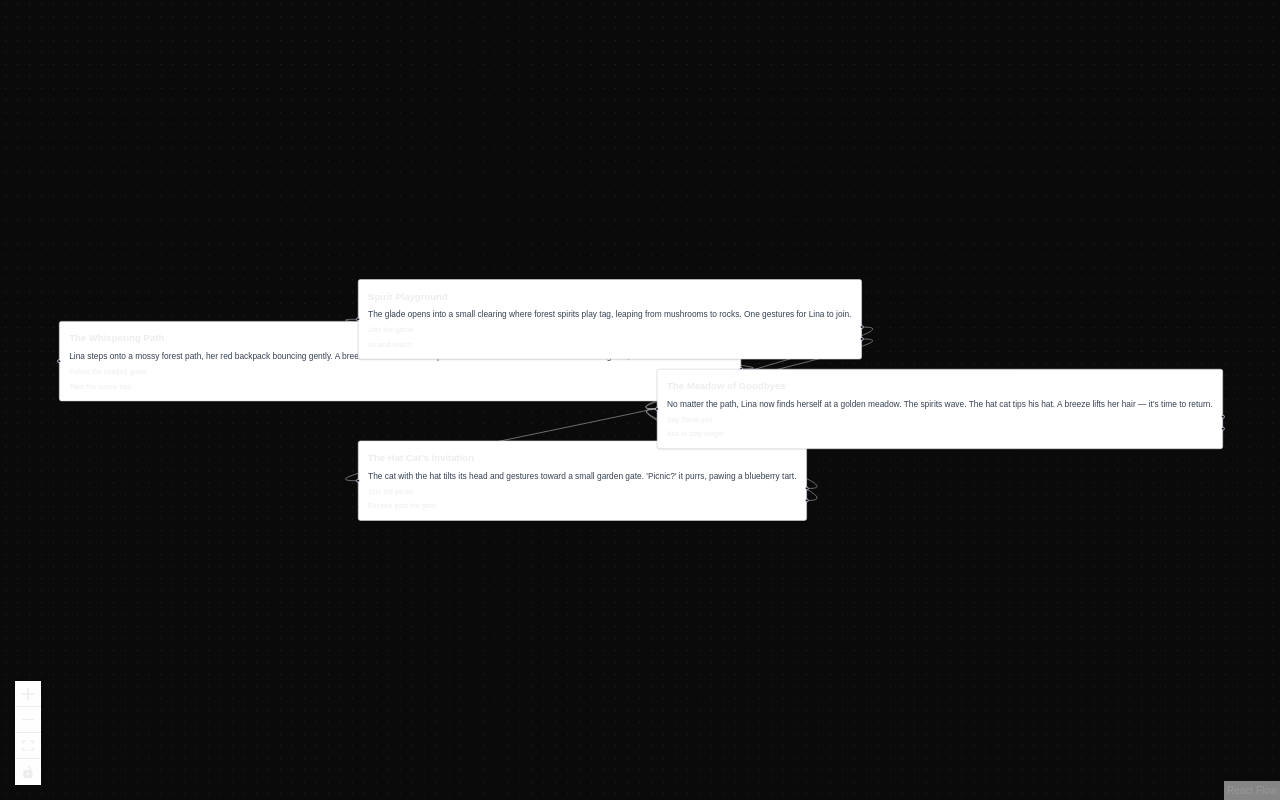
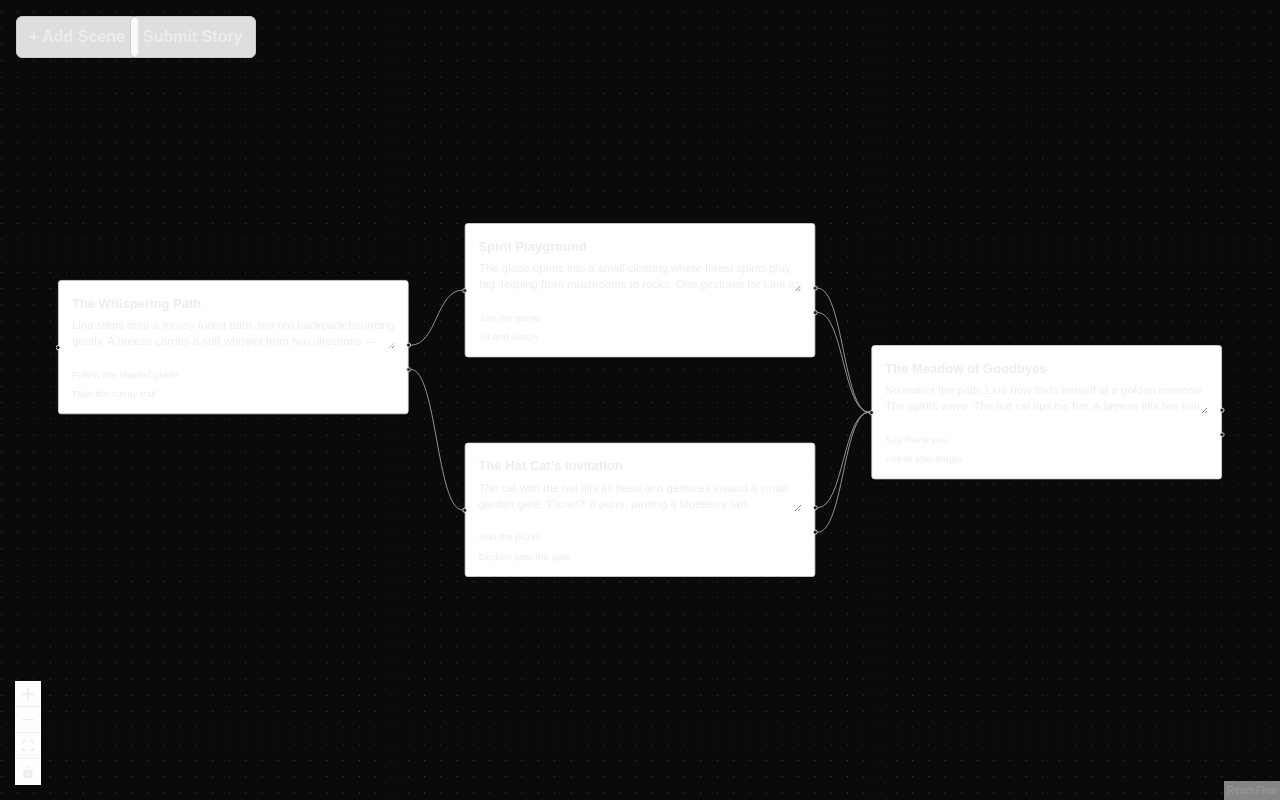
Before and after one commit to quanphan2906/tell-lore, a Next.js app: page /canvas in a window 1280 px wide. Built offline with nearby package versions, Linux system fonts and the light colour scheme.

Commit message:
Add and edit nodes in story canvas

```diff
--- /dev/null
+++ b/src/assets/story2.json
@@ -0,0 +1,58 @@
+{
+	"scene1": {
+		"title": "The Whispering Path",
+		"scenario": "Lina steps onto a mossy forest path, her red backpack bouncing gently. A breeze carries a soft whisper from two directions — one from a shaded glade, the other from a sunlit trail.",
+		"choices": [
+			{
+				"text": "Follow the shaded glade",
+				"id": "choice-0"
+			},
+			{
+				"text": "Take the sunny trail",
+				"id": "choice-1"
+			}
+		]
+	},
+	"scene2": {
+		"title": "Spirit Playground",
+		"scenario": "The glade opens into a small clearing where forest spirits play tag, leaping from mushrooms to rocks. One gestures for Lina to join.",
+		"choices": [
+			{
+				"text": "Join the game RIGHT NOWWWW",
+				"id": "choice-0"
+			},
+			{
+				"text": "Sit and watch",
+				"id": "choice-1"
+			}
+		]
+	},
+	"scene3": {
+		"title": "The Hat Cat’s Invitation",
+		"scenario": "The cat with the hat tilts its head and gestures toward a small garden gate. 'Picnic?' it purrs, pawing a blueberry tart.",
+		"choices": [
+			{
+				"text": "Join the picnic",
+				"id": "choice-0"
+			},
+			{
+				"text": "Explore past the gate",
+				"id": "choice-1"
+			}
+		]
+	},
+	"scene4": {
+		"title": "The Meadow of Goodbyes",
+		"scenario": "No matter the path, Lina now finds herself flying in the sky and be happy.",
+		"choices": [
+			{
+				"text": "Say thank you",
+				"id": "choice-0"
+			},
+			{
+				"text": "Ask to stay longer",
+				"id": "choice-1"
+			}
+		]
+	}
+}
--- a/src/components/canvas.tsx
+++ b/src/components/canvas.tsx
@@ -16,39 +16,102 @@ import {
 } from "@xyflow/react";
 
 import "@xyflow/react/dist/style.css";
-import { useCallback } from "react";
+import { useCallback, useState, useEffect } from "react";
 
 const SceneNode = ({
+	id,
 	data,
+	setNodes,
 }: {
+	id: string;
 	data: {
 		title: string;
 		scenario: string;
-		choices: { text: string; id: string }[];
+		choices: { text: string; id: string; nextId?: string }[];
 	};
+	setNodes: (updater: (nds: any[]) => any[]) => void;
 }) => {
+	// Local state for inputs to avoid re-render causing lost focus
+	const [localTitle, setLocalTitle] = useState(data.title);
+	const [localScenario, setLocalScenario] = useState(data.scenario);
+	const [localChoices, setLocalChoices] = useState(data.choices);
+
+	// Sync local state with global data when the node loads/updates externally
+	useEffect(() => {
+		setLocalTitle(data.title);
+		setLocalScenario(data.scenario);
+		setLocalChoices(data.choices);
+	}, [data.title, data.scenario, data.choices]);
+
+	// Update global node state on blur events:
+	const commitFieldUpdate = (field: "title" | "scenario", value: string) => {
+		setNodes((nds) =>
+			nds.map((node) =>
+				node.id === id
+					? { ...node, data: { ...node.data, [field]: value } }
+					: node
+			)
+		);
+	};
+
+	const commitChoiceUpdate = (index: number, value: string) => {
+		const updatedChoices = localChoices.map((choice, idx) =>
+			idx === index ? { ...choice, text: value } : choice
+		);
+		setNodes((nds) =>
+			nds.map((node) => {
+				if (node.id !== id) return node;
+				return {
+					...node,
+					data: { ...node.data, choices: updatedChoices },
+				};
+			})
+		);
+	};
+
 	return (
-		<div className="p-4 bg-white rounded shadow min-w-[200px] border border-gray-300">
-			<div className="font-bold">{data.title}</div>
-			<div className="text-sm text-gray-700 my-2">{data.scenario}</div>
+		<div className="p-4 bg-white rounded shadow min-w-[250px] border border-gray-300">
+			<input
+				className="font-bold w-full mb-1"
+				value={localTitle}
+				onChange={(e) => setLocalTitle(e.target.value)}
+				onBlur={(e) => commitFieldUpdate("title", e.target.value)}
+			/>
+			<textarea
+				className="text-sm w-full mb-2"
+				value={localScenario}
+				onChange={(e) => setLocalScenario(e.target.value)}
+				onBlur={(e) => commitFieldUpdate("scenario", e.target.value)}
+			/>
 			<Handle type="target" position={Position.Left} />
-			{data.choices?.map((choice, index) => (
-				<div key={index} className="mt-2 flex items-center">
-					<span className="text-xs">{choice.text}</span>
+			{localChoices.map((choice, index) => (
+				<div key={index} className="flex items-center gap-2 mt-2">
+					<input
+						className="text-xs flex-1"
+						value={choice.text}
+						onChange={(e) => {
+							const newText = e.target.value;
+							// Update local choices array
+							setLocalChoices((prev) =>
+								prev.map((ch, i) =>
+									i === index ? { ...ch, text: newText } : ch
+								)
+							);
+						}}
+						onBlur={(e) =>
+							commitChoiceUpdate(index, e.target.value)
+						}
+					/>
 					<Handle
 						type="source"
 						position={Position.Right}
 						id={choice.id}
-						style={{ top: 80 + index * 20 }}
+						style={{ top: 80 + index * 30 }}
 					/>
 				</div>
 			))}
 		</div>
 	);
-};
-
-const nodeTypes = {
-	sceneNode: SceneNode,
 };
 
 const initialNodes: Node[] = [
@@ -161,12 +224,105 @@ export default function StoryCanvas() {
 	const onConnect = useCallback(
 		(connection: Connection) => {
 			setEdges((eds) => addEdge({ ...connection, animated: true }, eds));
+
+			// Update choice.nextId in source node
+			const { source, sourceHandle, target } = connection;
+			setNodes((nds) =>
+				nds.map((node) => {
+					if (node.id !== source) return node;
+					const updatedChoices = node.data.choices.map((choice) =>
+						choice.id === sourceHandle
+							? { ...choice, nextId: target }
+							: choice
+					);
+					return {
+						...node,
+						data: { ...node.data, choices: updatedChoices },
+					};
+				})
+			);
 		},
-		[setEdges]
+		[setEdges, setNodes]
 	);
 
+	const addNewScene = () => {
+		const newId = `scene${nodes.length + 1}`;
+		const newNode = {
+			id: newId,
+			type: "sceneNode",
+			position: { x: 250, y: 100 + nodes.length * 100 },
+			data: {
+				title: `Scene ${nodes.length + 1}`,
+				scenario: "Describe what happens in this scene...",
+				choices: [
+					{ text: "Choice 1", id: "choice-0" },
+					{ text: "Choice 2", id: "choice-1" },
+				],
+			},
+		};
+		setNodes((nds) => [...nds, newNode]);
+	};
+
+	const nodeTypes = {
+		sceneNode: (props) => <SceneNode {...props} setNodes={setNodes} />,
+	};
+
+	const handleExport = () => {
+		const storyObject = Object.fromEntries(
+			nodes.map((node) => [node.id, node.data])
+		);
+
+		const json = JSON.stringify(storyObject, null, 2);
+
+		// Trigger download
+		const blob = new Blob([json], { type: "application/json" });
+		const url = URL.createObjectURL(blob);
+		const link = document.createElement("a");
+		link.href = url;
+		link.download = "story2.json";
+		document.body.appendChild(link);
+		link.click();
+		document.body.removeChild(link);
+	};
+
 	return (
-		<div style={{ width: "100%", height: "100vh" }}>
+		<div style={{ width: "100%", height: "100vh", position: "relative" }}>
+			<button
+				onClick={addNewScene}
+				style={{
+					position: "absolute",
+					top: 16,
+					left: 16,
+					zIndex: 10,
+					padding: "8px 12px",
+					background: "#ffffffdd",
+					border: "1px solid #ccc",
+					borderRadius: "6px",
+					cursor: "pointer",
+					fontWeight: "bold",
+				}}
+			>
+				+ Add Scene
+			</button>
+
+			<button
+				onClick={handleExport}
+				style={{
+					position: "absolute",
+					top: 16,
+					left: 130,
+					zIndex: 10,
+					padding: "8px 12px",
+					background: "#ffffffdd",
+					border: "1px solid #ccc",
+					borderRadius: "6px",
+					cursor: "pointer",
+					fontWeight: "bold",
+				}}
+			>
+				Submit Story
+			</button>
+
 			<ReactFlowProvider>
 				<ReactFlow
 					nodes={nodes}
```
